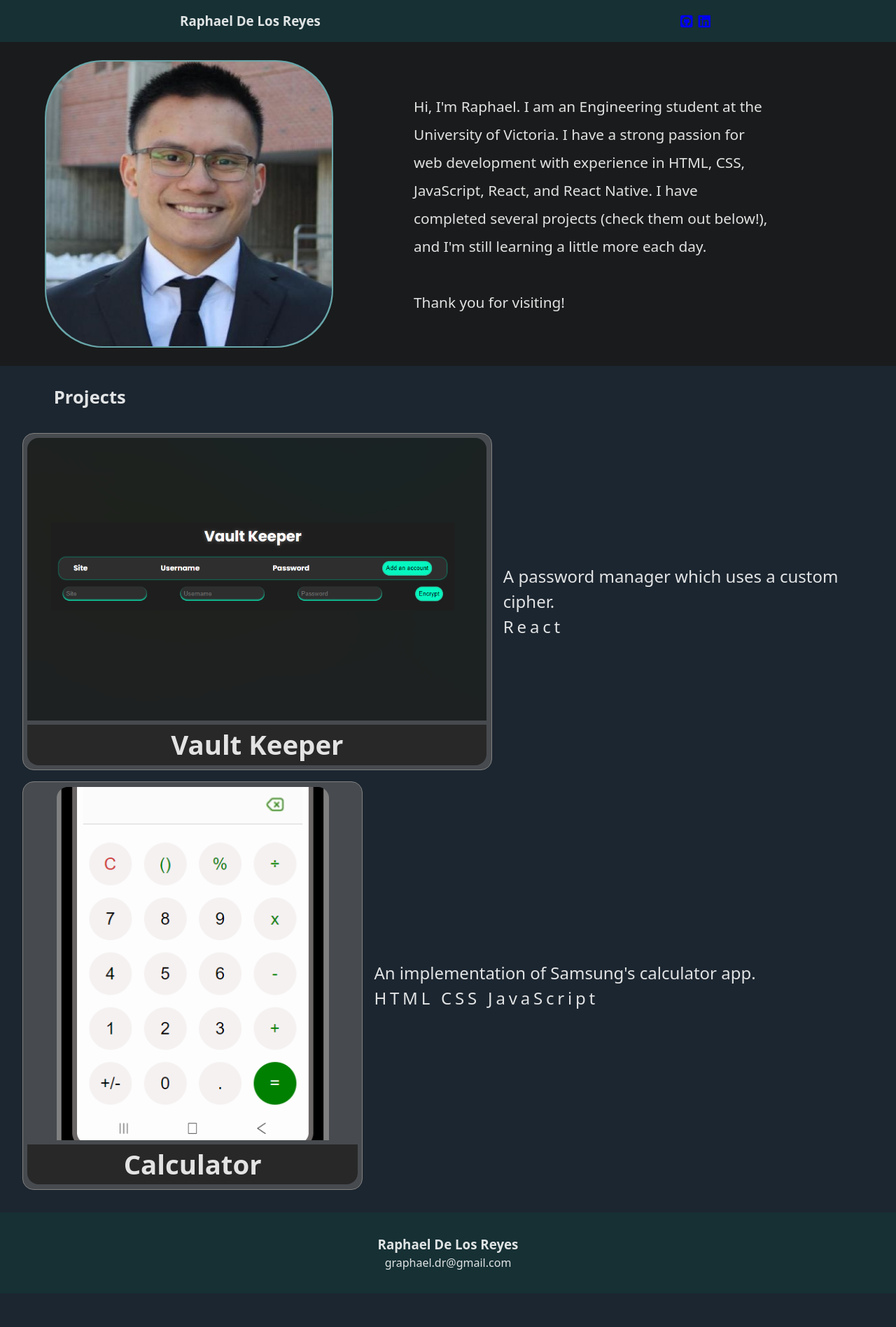
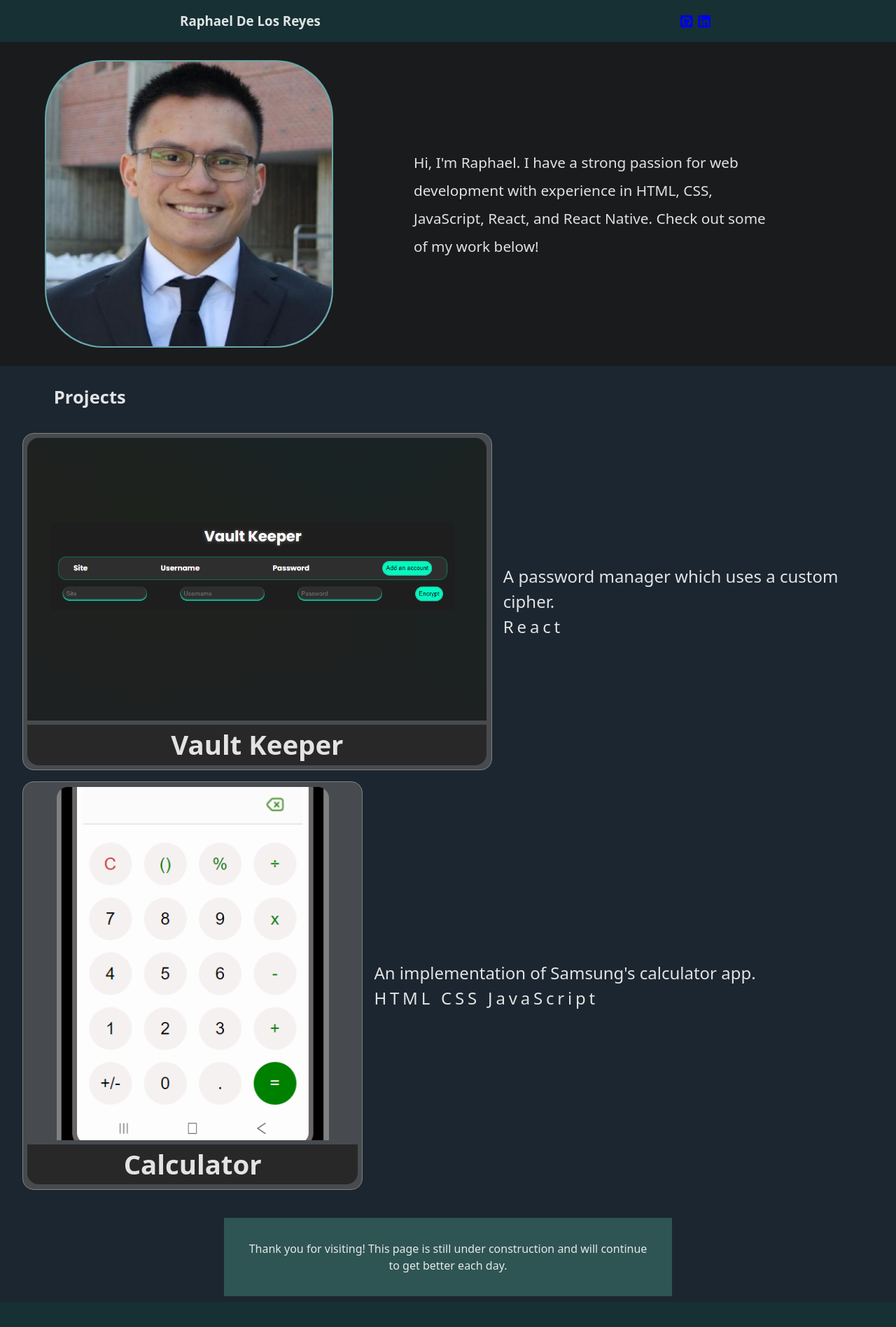
Before and after one commit to RD2P/RD2P.github.io, a React (Vite) app: page / in a window 1280 px wide. Shown: the top 1897 px of the page at 70% size. Before the commit the page ends 1849 px from the top, so only its background shows below. Built offline with nearby package versions, Linux system fonts and the light colour scheme.

Commit message:
Added footer note. Reworded about me.

```diff
--- a/src/App.jsx
+++ b/src/App.jsx
@@ -11,7 +11,9 @@ function App() {
       <NavBar />
       <Hero />
       <Projects />
+      <p className="thanks-for-visit">Thank you for visiting! This page is still under construction and will continue to get better each day.</p>
       <Footer />
+
     </>
   );
 }
--- a/src/components/Hero.jsx
+++ b/src/components/Hero.jsx
@@ -8,7 +8,7 @@ const Hero = () => {
         <img src={rafpic} className="prof-pic"></img>
       </div>
       <div className="about-me-wrapper">
-        <p className="about-me-txt">Hi, I'm Raphael. I am an Engineering student at the University of Victoria. I have a strong passion for web development with experience in HTML, CSS, JavaScript, React, and React Native. I have completed several projects (check them out below!), and I'm still learning a little more each day. <br/><br/>Thank you for visiting!</p>
+        <p className="about-me-txt">Hi, I'm Raphael. I have a strong passion for web development with experience in HTML, CSS, JavaScript, React, and React Native. Check out some of my work below!</p>
       </div>
     </section>
   );
--- a/src/styles/main.css
+++ b/src/styles/main.css
@@ -26,3 +26,13 @@
   --fs-600: 2rem;
   --fs-lg: 10vw;
 }
+
+.thanks-for-visit {
+  width: 50%;
+  margin: 0.5rem auto;
+  font-size: 1rem;
+  padding: 2rem;
+  align-self: center;
+  text-align: center;
+  background-color: #2f5454;
+}
```
